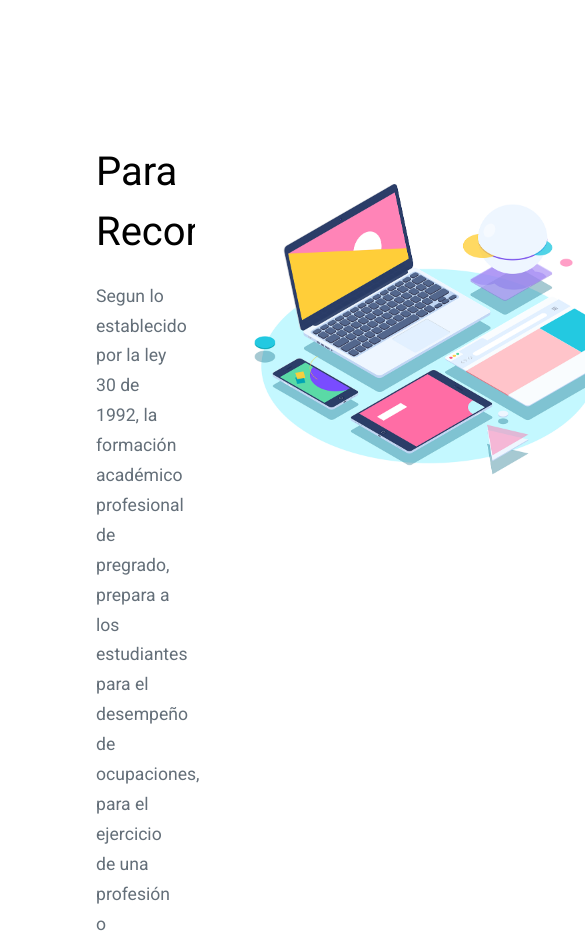
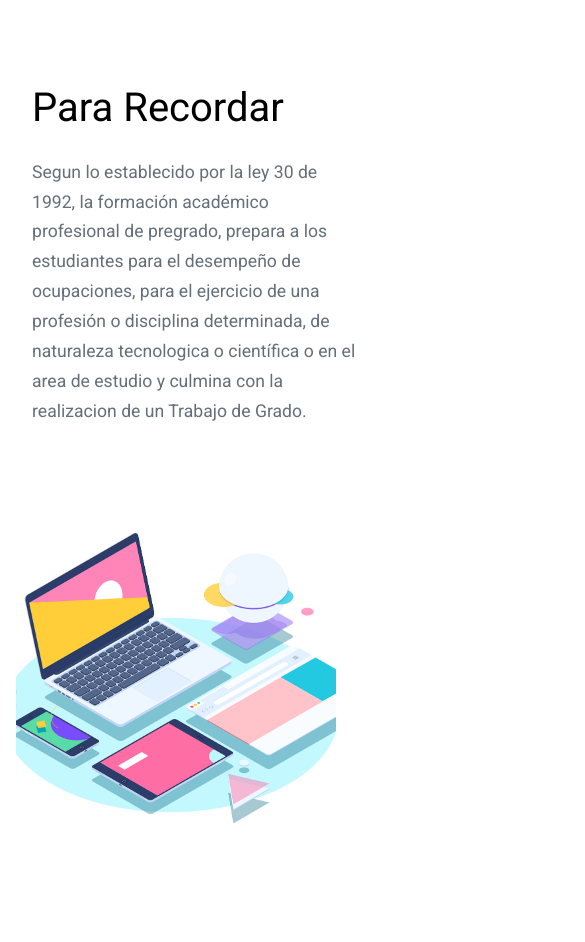
Before and after one commit to D4v1d98Ru1z/ComiteP, a plain HTML site: page Main/index.html in a window 390 px wide. Shown: the part 928-1870 px from the top of the page, 585 px wide, since content can reach past the window. Drawn offline with Linux system fonts and the light colour scheme.

Commit message:
UPDATE: responsive for the second section and making a error to the navbar

```diff
--- a/Main/index.html
+++ b/Main/index.html
@@ -7,7 +7,7 @@
     <meta http-equiv="X-UA-Compatible" content="ie=edge">
     <link href="https://fonts.googleapis.com/css?family=Roboto" rel="stylesheet">
     <link rel="stylesheet" href="../assets/css/main.css">
-
+    <link rel="stylesheet" href="https://use.fontawesome.com/releases/v5.3.1/css/all.css" integrity="sha384-mzrmE5qonljUremFsqc01SB46JvROS7bZs3IO2EmfFsd15uHvIt+Y8vEf7N7fWAU" crossorigin="anonymous">
     <title>Comite de Proyectos | UL</title>
 </head>
 
@@ -20,6 +20,7 @@
         </div>
         <div class="derecha">
             <ul class="ul-lista">
+                    <li><a href="#" class="links bars"><i class="fas fa-bars"></i></a></li>
                 <li><a href="#" class="links">Inicio</a></li>
                 <li><a href="#" class="links">Recordar</a></li>
                 <li><a href="#" class="links">Contacto</a></li>
--- a/assets/css/main.scss
+++ b/assets/css/main.scss
@@ -39,6 +39,9 @@ body {
                         &:hover {
                             color: #B42A2A;
                         }
+                    }
+                    .bars{
+                        display: none;
                     }
 
                     .butn {
@@ -262,9 +265,41 @@ body {
             }
         }
     }
+    .recordar{
+        .cajapadre{
+            padding: 7em 2em !important;
+        }
+    }
+}
+
+@media screen and (max-width: 958px){
+    .recordar{
+        .cajapadre{
+            display: block !important;
+            padding: 5em 2em !important;
+            .izquierda, .derecha{
+                width: 100% !important;
+
+            }
+        }
+    }
 }
 
 @media screen and (max-width: 858px) {
+    .nav-bar{
+        .derecha{
+            .ul-lista{
+                li{
+                    .links, .butn{
+                        display: none
+                    }
+                    .bars{
+                        display: block !important;
+                    }
+                }
+            }
+        }
+    }
     .principal {
         background-image: linear-gradient(0deg, rgba(255, 255, 255, 0.99) 30%, transparent 75%), url(../img/bg-op.jpg) !important;
         background-size: cover, cover, cover, cover;
@@ -303,3 +338,31 @@ body {
         }
     }
 }
+
+@media screen and (max-width: 511px){
+    .recordar{
+        .cajapadre{
+            .derecha{
+                .img{
+                    width: 25em !important;
+                    height: 30em !important;
+                }
+
+            }
+        }
+    }
+}
+@media screen and (max-width: 432px){
+    .recordar{
+        .cajapadre{
+            padding: 3em 1em !important;
+            .derecha{
+                .img{
+                    width: 20em !important;
+                    height: 30em !important;
+                }
+
+            }
+        }
+    }
+}
```
Also changed, not shown: assets/css/main.css, 1 other file.
